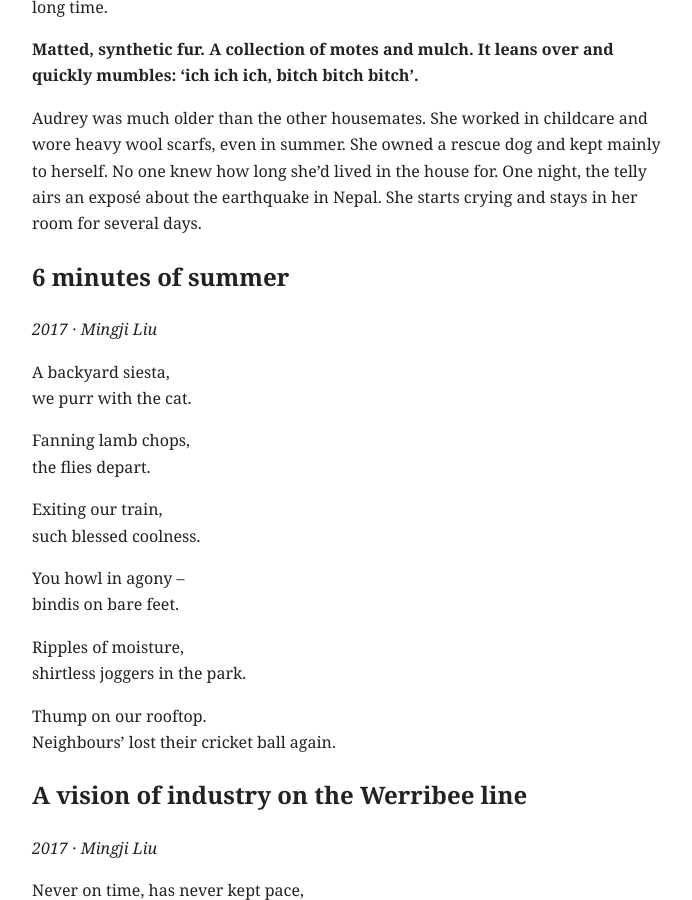
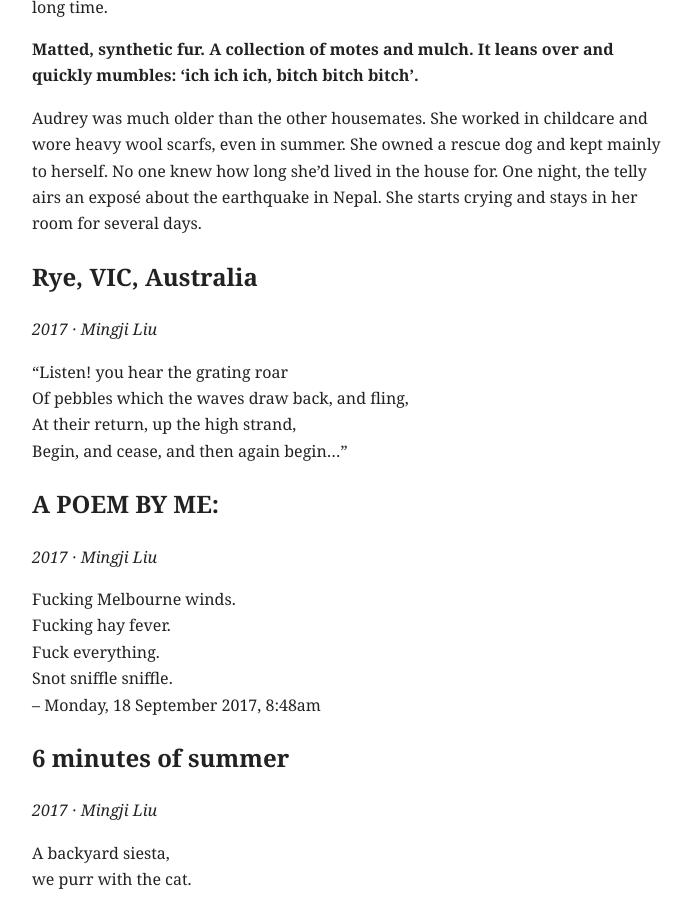
Before and after one commit to mingjiliu/mingjiliu.github.io, a Jekyll site: the page built from _poems/2017.md, in a window 1280 px wide and 900 px high, scrolled down 2434 px. Shown: the whole window, without its empty margins (292-984 px from the left). Built offline with Jekyll 4.4.1, drawn with Linux system fonts in a browser that asks for light colours.

Commit message:
Update 2017.md

```diff
--- a/_poems/2017.md
+++ b/_poems/2017.md
@@ -47,6 +47,25 @@ As a teen, Evie dabbled with fortune telling, palm reading and horoscopes. After
 
 Audrey was much older than the other housemates. She worked in childcare and wore heavy wool scarfs, even in summer. She owned a rescue dog and kept mainly to herself. No one knew how long she'd lived in the house for. One night, the telly airs an exposé about the earthquake in Nepal. She starts crying and stays in her room for several days.
 
+
+## Rye, VIC, Australia
+
+*2017 · Mingji Liu*
+
+"Listen! you hear the grating roar
+Of pebbles which the waves draw back, and fling,
+At their return, up the high strand,
+Begin, and cease, and then again begin..."
+
+## A POEM BY ME:
+
+*2017 · Mingji Liu*
+
+Fucking Melbourne winds.
+Fucking hay fever.
+Fuck everything.
+Snot sniffle sniffle.
+-- Monday, 18 September 2017, 8:48am
 
 ## 6 minutes of summer
 
```
